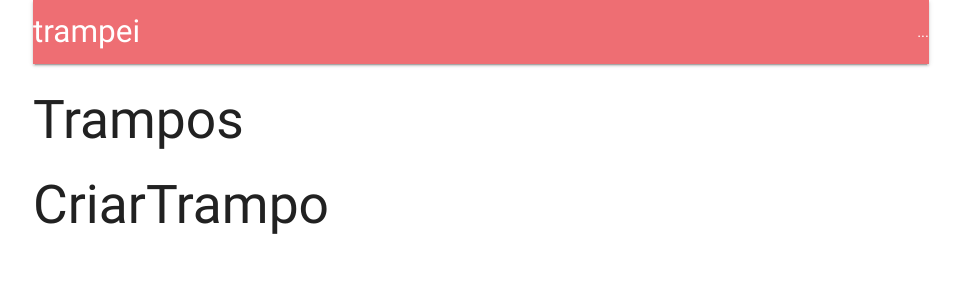
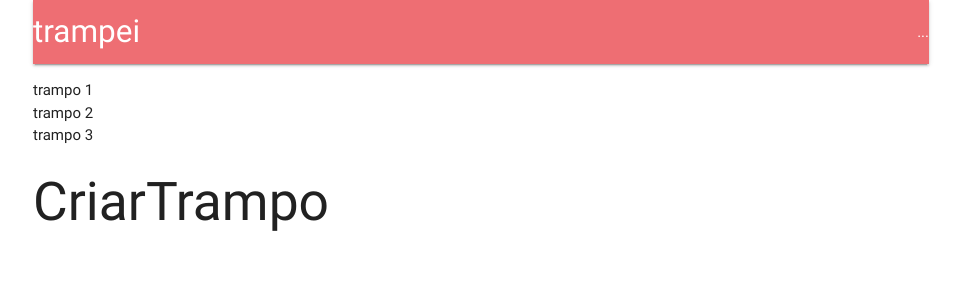
Before and after one commit to fabioaromanini/trampei, a React (Create React App) app in the folder client/: page /trampos/novo in a window 1280 px wide. Shown: the top 300 px of the page, without its empty margins (159-1120 px from the left). Built offline with nearby package versions, Linux system fonts and the light colour scheme; no server answers.

Commit message:
modifies layout for /trampos route

```diff
--- a/client/src/components/App.js
+++ b/client/src/components/App.js
@@ -6,7 +6,11 @@ import * as actions from '../actions';
 import Header from './Header';
 
 const Landing = () => <h2>Landing</h2>;
-const Trampos = () => <h2>Trampos</h2>;
+const Trampos = () => <ul>
+  <li>trampo 1</li>
+  <li>trampo 2</li>
+  <li>trampo 3</li>
+</ul>;
 const Informacao = () => <h2>Informacao</h2>;
 const Contato = () => <h2>Contato</h2>;
 const CriarTrampo = () => <h2>CriarTrampo</h2>;
```
